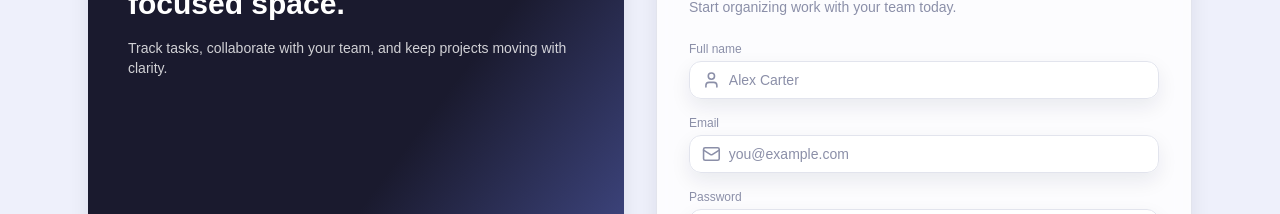
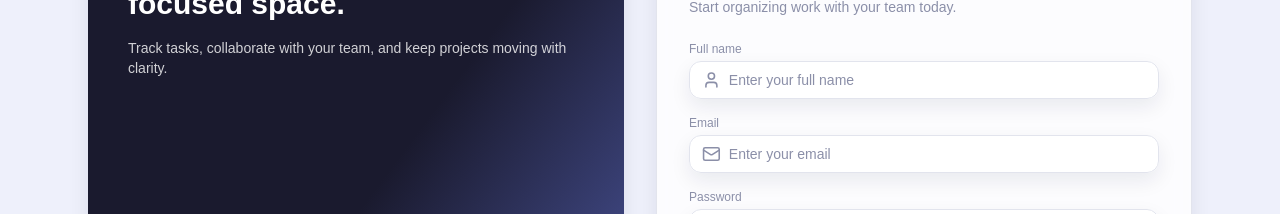
Before and after one commit to anupamraj176/TASK-MANAGEMENT, a React (Vite) app in the folder frontend/: page /signup in a window 1280 px wide. Shown: the part 185-399 px from the top of the page. Built offline with nearby package versions, Linux system fonts and the light colour scheme; no server answers.

Commit message:
fix: update input placeholders for better user guidance in ForgotPassword, Login, and SignUp pages

```diff
--- a/frontend/src/pages/auth/ForgotPasswordPage.jsx
+++ b/frontend/src/pages/auth/ForgotPasswordPage.jsx
@@ -43,7 +43,7 @@ function ForgotPasswordPage({ role = 'user' }) {
         <Input
           icon={Mail}
           type="email"
-          placeholder="you@example.com"
+          placeholder="Enter your email"
           value={email}
           onChange={(event) => setEmail(event.target.value)}
           autoComplete="email"
--- a/frontend/src/pages/auth/LoginPage.jsx
+++ b/frontend/src/pages/auth/LoginPage.jsx
@@ -43,7 +43,7 @@ function LoginPage({ role = 'user' }) {
         <Input
           icon={Mail}
           type="email"
-          placeholder="you@example.com"
+          placeholder="Enter your email"
           value={email}
           onChange={(event) => setEmail(event.target.value)}
           autoComplete="email"
--- a/frontend/src/pages/auth/SignUpPage.jsx
+++ b/frontend/src/pages/auth/SignUpPage.jsx
@@ -53,7 +53,7 @@ function SignUpPage({ role = 'user' }) {
         <Input
           icon={User}
           type="text"
-          placeholder="Alex Carter"
+          placeholder="Enter your full name"
           value={name}
           onChange={(event) => setName(event.target.value)}
           autoComplete="name"
@@ -64,7 +64,7 @@ function SignUpPage({ role = 'user' }) {
         <Input
           icon={Mail}
           type="email"
-          placeholder="you@example.com"
+          placeholder="Enter your email"
           value={email}
           onChange={(event) => setEmail(event.target.value)}
           autoComplete="email"
```
